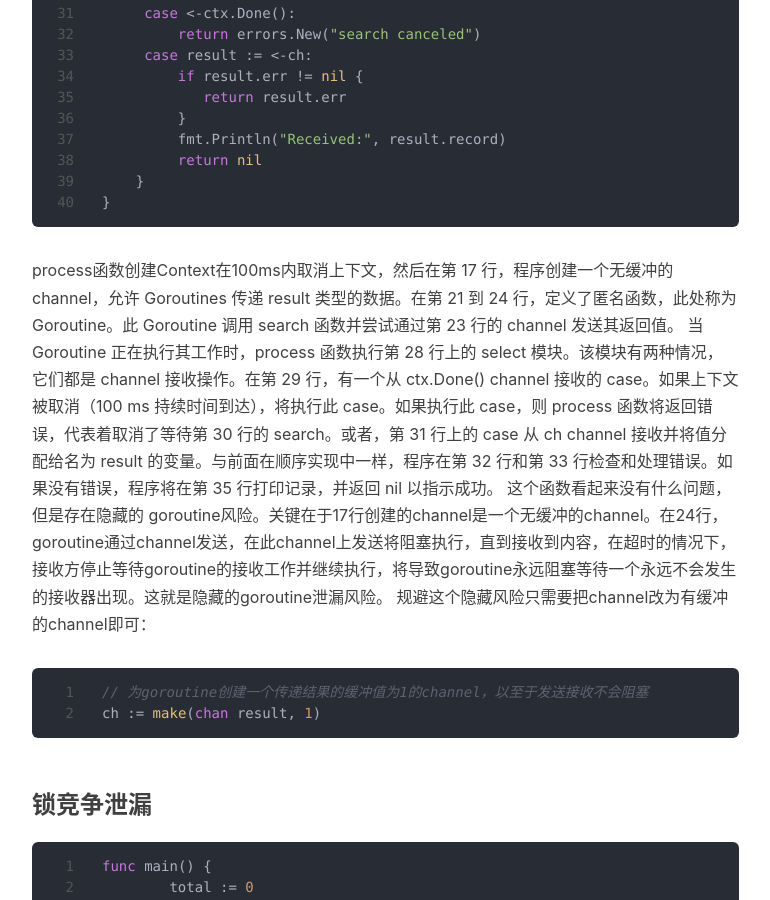
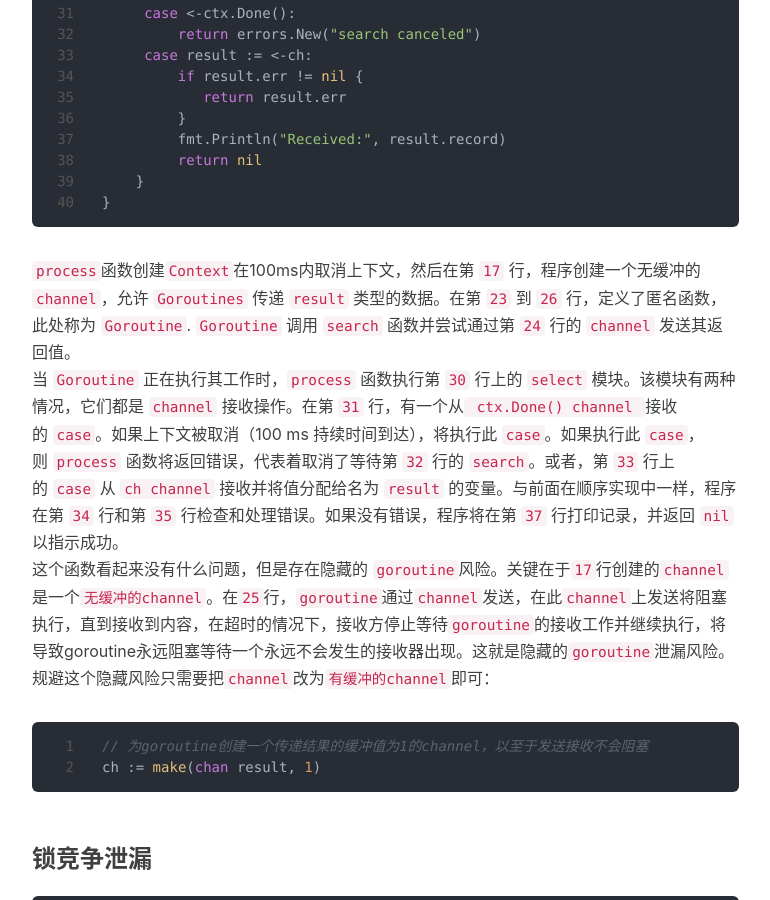
Before and after one commit to odinfor/odinfor.github.io, a Jekyll site: the page built from _posts/2020-04-27-golang-goroutine泄漏.md, in a window 1280 px wide and 900 px high, scrolled down 2705 px. Shown: the whole window, without its empty margins (233-1003 px from the left). Built offline with Jekyll 4.4.1, drawn with Linux system fonts in a browser that asks for light colours; nearby versions of some CDN libraries; comment, search, counter and statistics services are not loaded; some of the changed text lies outside the part shown.

Commit message:
update post goroutine

````diff
--- a/_posts/2020-04-27-golang-goroutine泄漏.md
+++ b/_posts/2020-04-27-golang-goroutine泄漏.md
@@ -50,7 +50,7 @@ func leak() {
  }
 ```
 上面这个`leak`函数，启动了一个`goroutine`，该`goroutine`阻塞等待接收`channel`发送的数据，`leak执`行结束`val`被清除，`goroutine`将没有接收对象，`channel`永远不会被关闭，`goroutine`被锁死。造成泄漏。
-通过这个基本的示例，能大致对goroutine泄漏有一个基本的概念。我们**永远不要在不知道如何停止的情况下去开启一个goroutine**
+通过这个基本的示例，能大致对`goroutine`泄漏有一个基本的概念。我们**永远不要在不知道如何停止的情况下去开启一个goroutine**
 
 #### 示例二
 针对无缓冲的channel的场景示例：
@@ -97,10 +97,10 @@ func process(term string) error {
 }
 ```
 
-process函数创建Context在100ms内取消上下文，然后在第 17 行，程序创建一个无缓冲的 channel，允许 Goroutines 传递 result 类型的数据。在第 21 到 24 行，定义了匿名函数，此处称为 Goroutine。此 Goroutine 调用 search 函数并尝试通过第 23 行的 channel 发送其返回值。
-当 Goroutine 正在执行其工作时，process 函数执行第 28 行上的 select 模块。该模块有两种情况，它们都是 channel 接收操作。在第 29 行，有一个从 ctx.Done() channel 接收的 case。如果上下文被取消（100 ms 持续时间到达），将执行此 case。如果执行此 case，则 process 函数将返回错误，代表着取消了等待第 30 行的 search。或者，第 31 行上的 case 从 ch channel 接收并将值分配给名为 result 的变量。与前面在顺序实现中一样，程序在第 32 行和第 33 行检查和处理错误。如果没有错误，程序将在第 35 行打印记录，并返回 nil 以指示成功。
-这个函数看起来没有什么问题，但是存在隐藏的 goroutine风险。关键在于17行创建的channel是一个无缓冲的channel。在24行，goroutine通过channel发送，在此channel上发送将阻塞执行，直到接收到内容，在超时的情况下，接收方停止等待goroutine的接收工作并继续执行，将导致goroutine永远阻塞等待一个永远不会发生的接收器出现。这就是隐藏的goroutine泄漏风险。
-规避这个隐藏风险只需要把channel改为有缓冲的channel即可：
+`process`函数创建`Context`在100ms内取消上下文，然后在第 `17` 行，程序创建一个无缓冲的 `channel`，允许 `Goroutines` 传递 `result` 类型的数据。在第 `23` 到 `26` 行，定义了匿名函数，此处称为 `Goroutine`. `Goroutine` 调用 `search` 函数并尝试通过第 `24` 行的 `channel` 发送其返回值。
+当 `Goroutine` 正在执行其工作时，`process` 函数执行第 `30` 行上的 `select` 模块。该模块有两种情况，它们都是 `channel` 接收操作。在第 `31` 行，有一个从` ctx.Done() channel `接收的 `case`。如果上下文被取消（100 ms 持续时间到达），将执行此 `case`。如果执行此 `case`，则 `process` 函数将返回错误，代表着取消了等待第 `32` 行的 `search`。或者，第 `33` 行上的 `case` 从 `ch channel` 接收并将值分配给名为 `result` 的变量。与前面在顺序实现中一样，程序在第 `34` 行和第 `35` 行检查和处理错误。如果没有错误，程序将在第 `37` 行打印记录，并返回 `nil` 以指示成功。
+这个函数看起来没有什么问题，但是存在隐藏的 `goroutine`风险。关键在于`17`行创建的`channel`是一个`无缓冲的channel`。在`25`行，`goroutine`通过`channel`发送，在此`channel`上发送将阻塞执行，直到接收到内容，在超时的情况下，接收方停止等待`goroutine`的接收工作并继续执行，将导致goroutine永远阻塞等待一个永远不会发生的接收器出现。这就是隐藏的`goroutine`泄漏风险。
+规避这个隐藏风险只需要把`channel`改为`有缓冲的channel`即可：
 ```golang
 // 为goroutine创建一个传递结果的缓冲值为1的channel，以至于发送接收不会阻塞
 ch := make(chan result, 1)
@@ -153,7 +153,7 @@ func main() {
 	time.Sleep(time.Second)
 }
 ```
-上述示例中，handle中向waitgroup中添加了2个任务，但是只有1个并发任务，最后wg.Wait()等待退出条件将无法完成，造成handle一直阻塞。本示例中任务数较少，所以比较容易一眼看出来，往往任务数较多时很容易忽略add的任务数量和并发任务数量不等。
+上述示例中，`handle`中向`waitgroup`中添加了2个任务，但是只有1个并发任务，最后`wg.Wait()`等待退出条件将无法完成，造成`handle`一直阻塞。本示例中任务数较少，所以比较容易一眼看出来，往往任务数较多时很容易忽略`add`的任务数量和并发任务数量不等。
 
 ### 总结
 大致可能造成goroutine泄漏的情况，其实无论是死循环、channel 阻塞、锁等待，只要是会造成阻塞的写法都可能产生泄露。因而，如何防止 goroutine 泄露就变成了如何防止发生阻塞。为进一步防止泄露，有些实现中会加入超时处理，主动释放处理时间太长的 goroutine。
````
